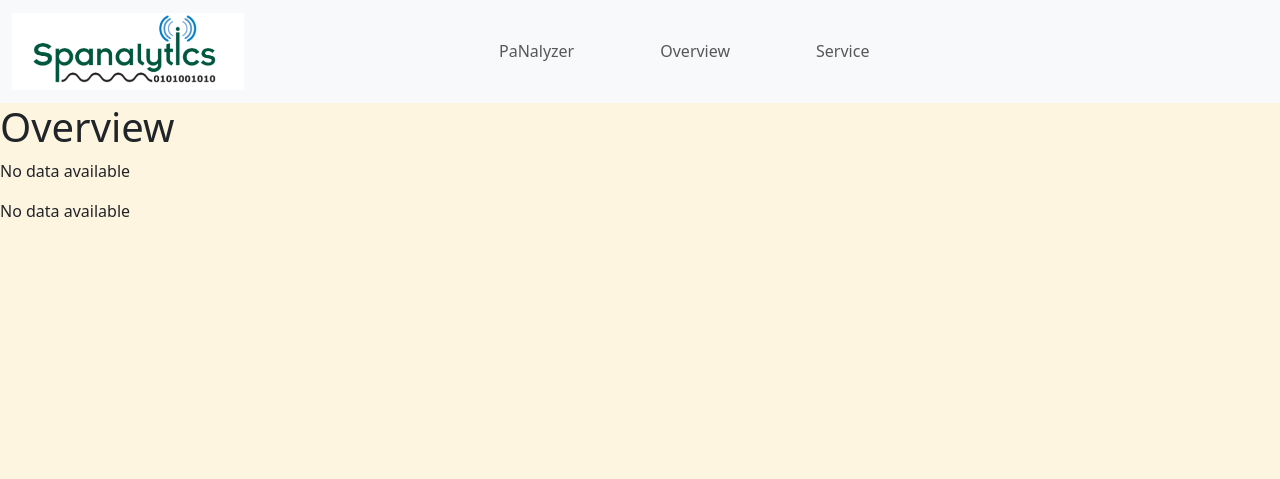
After one commit to RBiju12/PaNalyzer_InternshipDemo, a Flask app: template Templates/overview.html in a window 1280 px wide. The commit adds this page. Shown: the top 479 px of the page. Run offline with Flask 3, Linux system fonts and the light colour scheme; the template is opened without the code that fills it, so the values that code supplies are empty.

Commit message:
Finished scraping and loading to frontend

```diff
--- a/App.py
+++ b/App.py
@@ -7,6 +7,9 @@ app = Flask(__name__, template_folder='Templates')
 
 @app.route("/")
 def index():
+    return render_template("base.html")
+@app.route("/home")
+def home():
     try:
         url = "https://spanalytics.com/product/panalyzr/"
 
@@ -54,7 +57,7 @@ def overview():
             return "Empty List"
 
         else:
-            return overview, feauture_lis, render_template('overview.html', overview=overview, feauture_lis=feauture_lis)
+            return render_template('overview.html', overview=overview, feauture_lis=feauture_lis)
 
     except requests.exceptions.RequestException as e:
         print("Exception:", str(e))
--- a/Templates/base.html
+++ b/Templates/base.html
@@ -35,7 +35,7 @@
 <body>
   <nav class="navbar navbar-expand-lg navbar-light bg-light" >
     <div class="container-fluid">
-      <a class="navbar-brand" href="#home"><img class='bgimage' src="{{url_for('static', filename='images/bground.png')}}"
+      <a class="navbar-brand" href="{{ url_for('home') }}"><img class='bgimage' src="{{url_for('static', filename='images/bground.png')}}"
           alt="Logo"></a>
       <button class="navbar-toggler" type="button" data-bs-toggle="collapse" data-bs-target="#navbarNav"
         aria-controls="navbarNav" aria-expanded="false" aria-label="Toggle navigation">
@@ -44,18 +44,24 @@
       <div class="collapse navbar-collapse" id="navbarNav">
         <ul class="navbar-nav ml-auto">
           <li class="nav-item">
-            <a class="nav-link" href="#home">PaNalyzer</a>
+            <a class="nav-link" href="{{ url_for('home') }}">PaNalyzer</a>
           </li>
           <li class="nav-item">
-            <a class="nav-link" href="#overview">Overview</a>
+            <a class="nav-link" href="{{ url_for('overview') }}">Overview</a>
           </li>
           <li class="nav-item">
-            <a class="nav-link" href="#service">Service</a>
+            <a class="nav-link" href="{{ url_for('service') }}">Service</a>
           </li>
         </ul>
       </div>
     </div>
   </nav>
+
+
+
+{% block content%}
+{% endblock %}
+
 
   <footer class="bg-light text-center">
     <div class="container p-4 pb-0">
--- /dev/null
+++ b/Templates/overview.html
@@ -0,0 +1,27 @@
+{% extends "base.html"%}
+    {% block content%}
+    <h1>Overview</h1>
+    <div class="scrapeddata">
+        <div class="data1">
+          {% if overview %}
+            {% for textsss in overview %}
+            <li>{{ textsss }}</li>
+            {% endfor %}
+          </ul>
+          {% else %}
+            <p>No data available</p>
+          {% endif %}
+        </div>
+        <div class="data2">
+        {% if feauture_lis %}
+            {% for texts in feauture_lis %}
+            <li>{{ texts }}</li>
+            {% endfor %}
+          </ul>
+          {% else %}
+          <p>No data available</p>
+          {% endif %}
+      </div>
+    </div>
+
+{% endblock%}
--- /dev/null
+++ b/Templates/service.html
@@ -0,0 +1,6 @@
+{% extends "base.html"%}
+    {% block content%}
+
+    <h1>Service</h1>
+
+    {% endblock%}
```
Also changed, not shown: Templates/home.html (added, +19 -0 lines).
